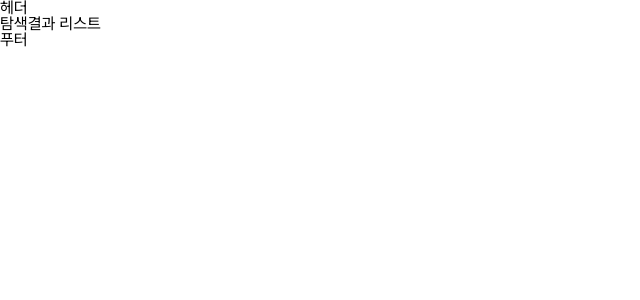
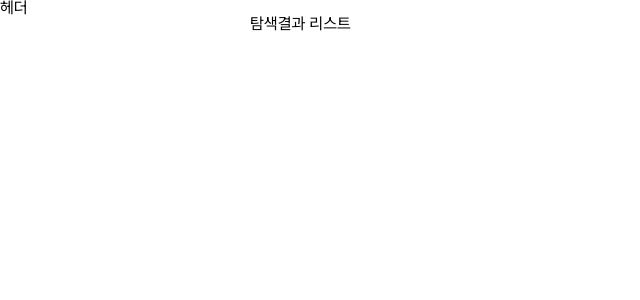
Before and after one commit to sukyung6999/pravel, a Next.js app: page /search/list in a window 1280 px wide. Shown: the top 300 px of the page, without its empty margins (0-640 px from the left). Built offline with nearby package versions, Linux system fonts and the light colour scheme.

Commit message:
add: layout 잡기

```diff
--- /dev/null
+++ b/src/app/layout.module.css
@@ -0,0 +1,6 @@
+.wrap_main{
+  max-width: 780px;
+  min-width: 390px;
+  height: 100%;
+  margin: 0 auto;
+}
--- a/src/app/layout.tsx
+++ b/src/app/layout.tsx
@@ -1,7 +1,7 @@
 import type { Metadata } from "next";
-// import { Inter } from "next/font/google";
+import localFont from 'next/font/local';
 import "./reset.css";
-import localFont from 'next/font/local';
+import layout from "./layout.module.css"
 
 const pretendard = localFont({
   src: '../fonts/PretendardVariable.woff2',
@@ -9,8 +9,6 @@ const pretendard = localFont({
   weight: '45 920',
   variable: '--font-pretendard'
 })
-
-// const inter = Inter({ subsets: ["latin"] });
 
 export const metadata: Metadata = {
   title: "P'ravel",
@@ -23,11 +21,10 @@ export default function RootLayout({
   children: React.ReactNode;
 }>) {
   return (
-    <html lang="en">
+    <html lang="ko">
       <body className={`${pretendard.variable} font-pretendard`}>
         <header>헤더</header>
-        <main>{children}</main>
-        <footer>푸터</footer>
+        <main className={layout.wrap_main}>{children}</main>
       </body>
     </html>
   );
--- a/src/app/page.tsx
+++ b/src/app/page.tsx
@@ -2,8 +2,8 @@ import styles from "./page.module.css";
 
 export default function Home() {
   return (
-    <main className={styles.main}>
-
-    </main>
+    <div className="">
+      메인입니다.
+    </div>
   );
 }
```
